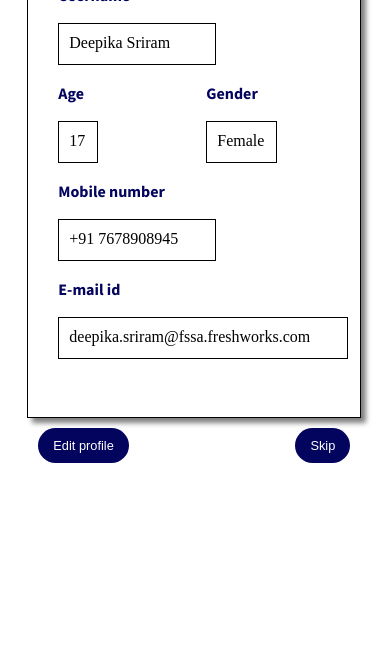
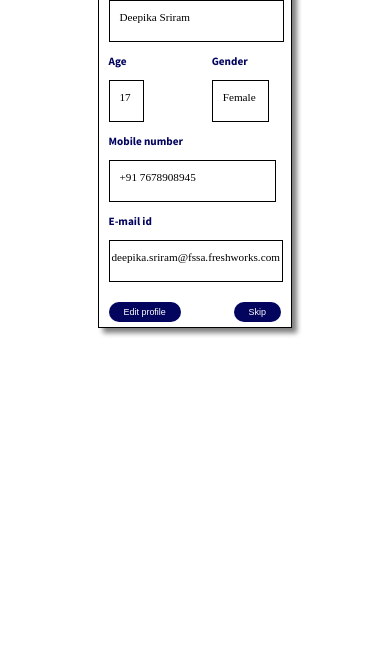
Before and after one commit to fssa-batch3/deepika.sriram__web_project, a plain HTML site: page pages/other pages/patient/patient profile page.html in a window 390 px wide. Shown: the part 185-844 px from the top of the page. Drawn offline with Linux system fonts and the light colour scheme; a web font is replaced by a local one.

Commit message:
slight changes in width in making responsive...finished

```diff
--- a/assets/css/details.css
+++ b/assets/css/details.css
@@ -95,8 +95,8 @@ form{
         top:10%;
         left:10%;
         padding:2%;
-        width:70%;
-        height:35%;
+        width:fit-content;
+        height:fit-content;
     }
     form button{
         font-size: 70%;
--- a/assets/css/history.css
+++ b/assets/css/history.css
@@ -133,6 +133,7 @@ footer div img{
     }
     section div button{
         font-size: 50%;
+        font-family: sans-serif;
     }
     footer{
         font-size: 75%;
--- a/assets/css/my project 3.css
+++ b/assets/css/my project 3.css
@@ -122,27 +122,25 @@ form.edit{
     }
     form{
         top:15%;
-        left:7%;
-        height:55%;
-        width:80%;
-    }
-    i{
-        content-visibility: hidden;
+        left:25%;
+        height:fit-content;
+        width:fit-content;
+        font-size: 70%;
     }
     #frm{
         margin-left:unset;
     }
     #frm button{
-        padding:10px 15px;
+        padding:5px 15px;
         border-radius: 20px;
         font-size: 80%;
     }
     form.edit{
-        width:80%;
-        height:50%;
+        width:fit-content;
+        height:fit-content;
         position:absolute;
         top:10%;
-        left:8%;
+        left:2%;
         padding:2%;
         font-size: 70%;
     }
--- a/pages/other pages/patient/patient profile page.html
+++ b/pages/other pages/patient/patient profile page.html
@@ -34,16 +34,16 @@
         <main>
             <form>
                 <h1 style="margin-left:20px;text-align:center">Profile <i class="fas fa-user" ></i></h1>
-                <div style="margin-left:20px">
+                <div>
                     <label>Username</label>
                 </div>
                 <br>
-                <div style="margin-left:20px">
-                    <p style="width:50%;height:30px;border:0.5px solid black;padding-left: 10px;padding-top: 10px;">Deepika Sriram</p>
+                <div>
+                    <p style="width:95%;height:30px;border:0.5px solid black;padding-left: 10px;padding-top: 10px;">Deepika Sriram</p>
                 </div>
                 <br>
                 <div class="frm">
-                    <div style="margin-left:20px">
+                    <div>
                         <div>
                             <label>Age</label>
                         </div>
@@ -52,7 +52,7 @@
                             <p style="width:100%;height:30px;border:0.5px solid black;padding-left: 10px;padding-top: 10px">17</p>
                         </div>
                     </div>
-                    <div style="margin-left:120px">
+                    <div style="margin-left:80px">
                         <div>
                             <label>Gender</label>
                         </div>
@@ -63,27 +63,25 @@
                     </div>
                 </div>
                 <br>
-                <div style="margin-left:20px">
+                <div>
                     <label>Mobile number</label>
                 </div>
                 <br>
-                <div style="margin-left:20px">
-                    <p style="width:50%;height:30px;border:0.5px solid black;padding-left: 10px;padding-top: 10px">+91 7678908945</p>
+                <div>
+                    <p style="width:90%;height:30px;border:0.5px solid black;padding-left: 10px;padding-top: 10px">+91 7678908945</p>
                 </div>
                 <br>
                 <div>
-                    <div style="margin-left:20px">
+                    <div>
                         <div>
                             <label>E-mail id</label>
                         </div>
                         <br>
                         <div>
-                            <p style="width:95%;height:30px;border:0.5px solid black;padding-left: 10px;padding-top: 10px">deepika.sriram@fssa.freshworks.com</p>
+                            <p style="width:99%;height:30px;border:0.5px solid black;padding-left: 2px;padding-top: 10px">deepika.sriram@fssa.freshworks.com</p>
                         </div>
                     </div>
                 </div>
-                <br>
-                <br>
                 <br>
                 <div id="frm">
                     <div style="margin-top:5%">
```
Also changed, not shown: pages/other pages/patient/details 1.html (+0 -2 lines), pages/other pages/patient/details 2.html (+0 -2 lines).
